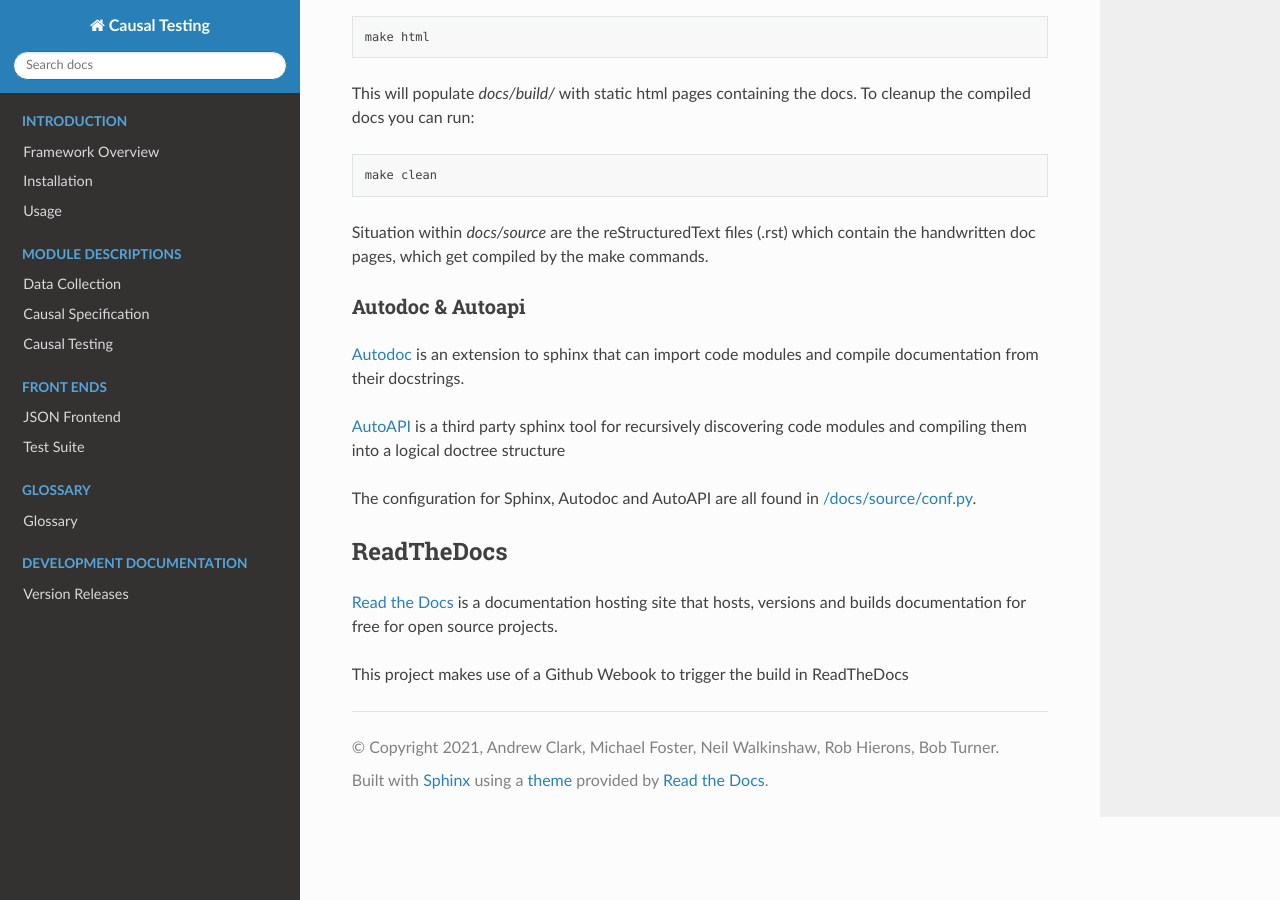
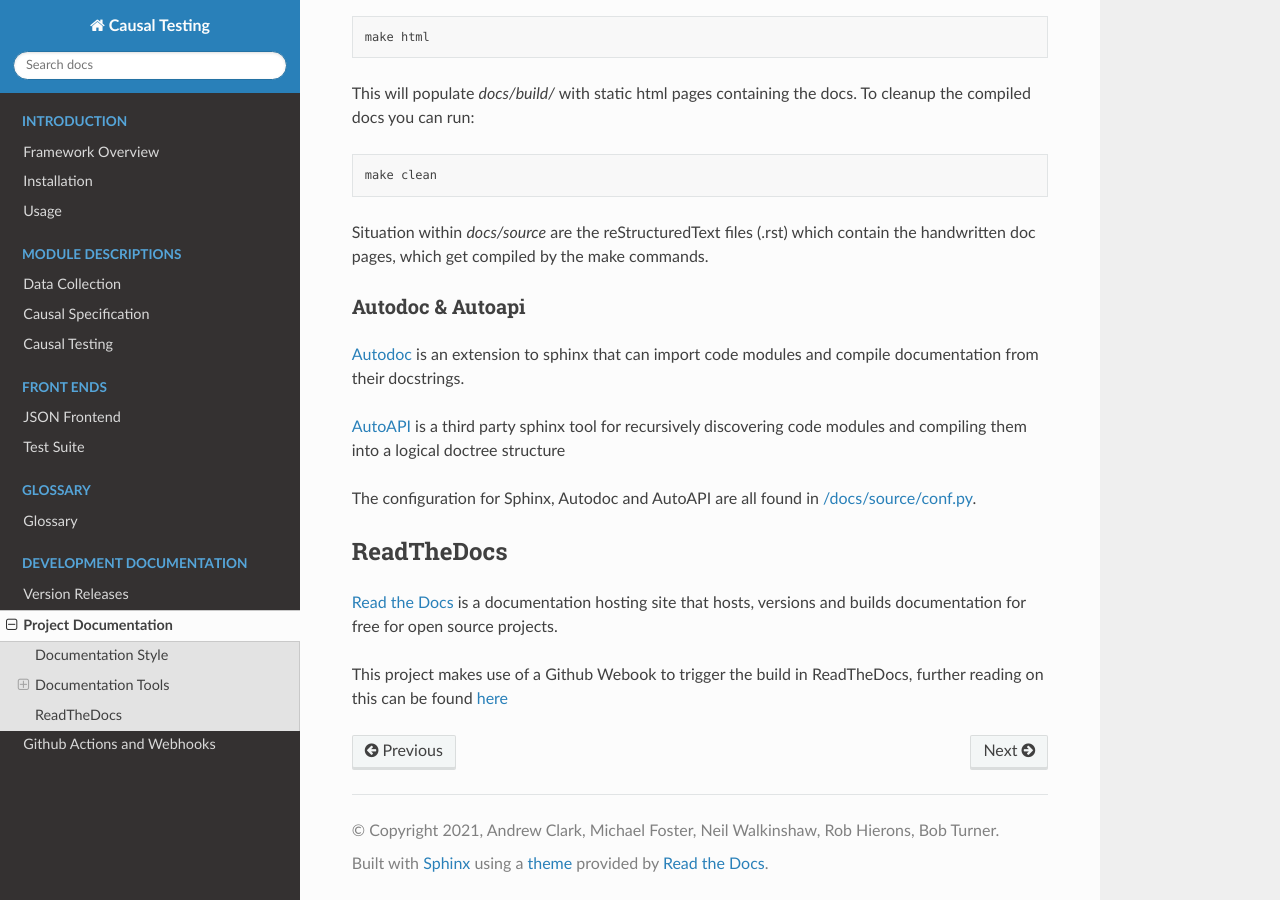
Before and after one commit to CITCOM-project/CausalTestingFramework, a Sphinx documentation site: the page built from docs/source/dev/documentation.rst, in a window 1280 px wide and 900 px high, scrolled down 877 px. Built offline with Sphinx 7.4.7 and the Read the Docs theme 2.0.0, drawn with Linux system fonts in a browser that asks for light colours; pages that are not in the unit, such as notebooks, are missing from menus; some of the changed text lies outside the part shown.

Commit message:
update toctrees

```diff
--- a/docs/source/dev/documentation.rst
+++ b/docs/source/dev/documentation.rst
@@ -57,4 +57,4 @@ ReadTheDocs
 -----------
 `Read the Docs <https://readthedocs.org/>`_ is a documentation hosting site that hosts, versions and builds documentation for free for open source projects.
 
-This project makes use of a Github Webook to trigger the build in ReadTheDocs
+This project makes use of a Github Webook to trigger the build in ReadTheDocs, further reading on this can be found :doc:`here <../dev/actions_and_webhooks>`\
--- a/docs/source/index.rst
+++ b/docs/source/index.rst
@@ -54,6 +54,8 @@ system-under-test that is expected to cause a change to some output(s).
    :caption: Development Documentation
 
    /dev/version_release
+   /dev/documentation
+   /dev/actions_and_webhooks
 
 Indices and tables
 ==================
```
